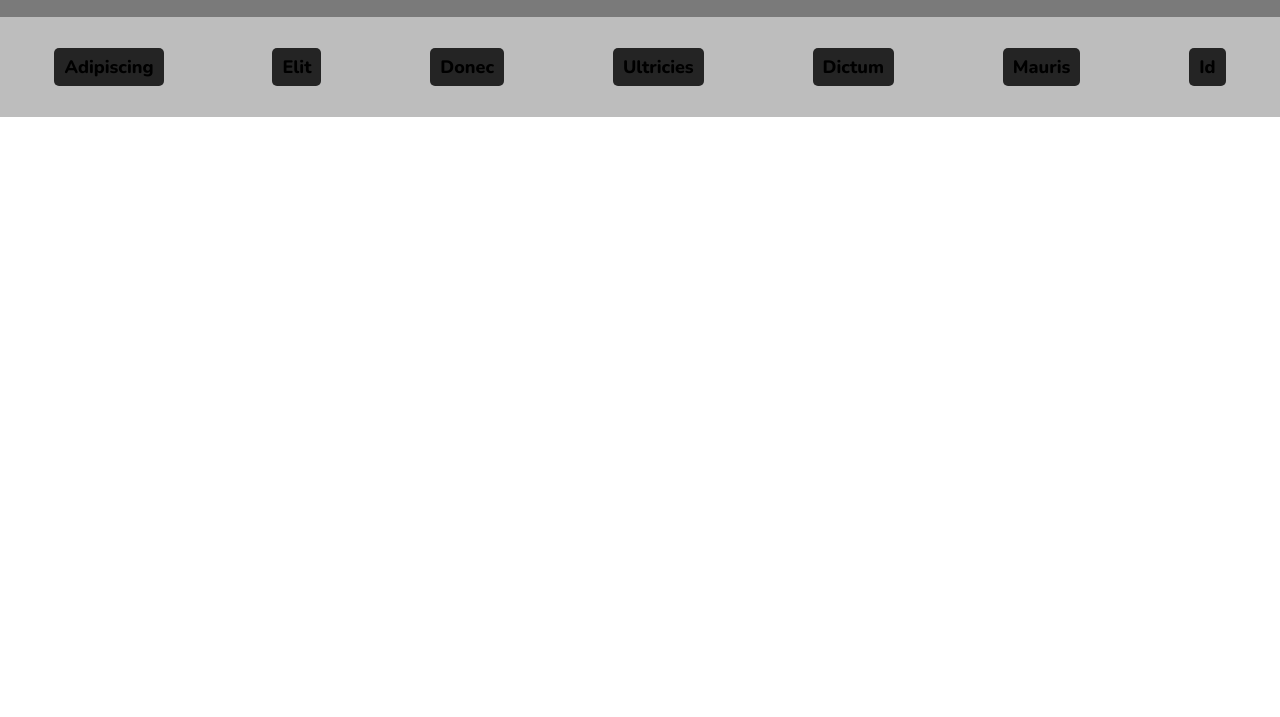
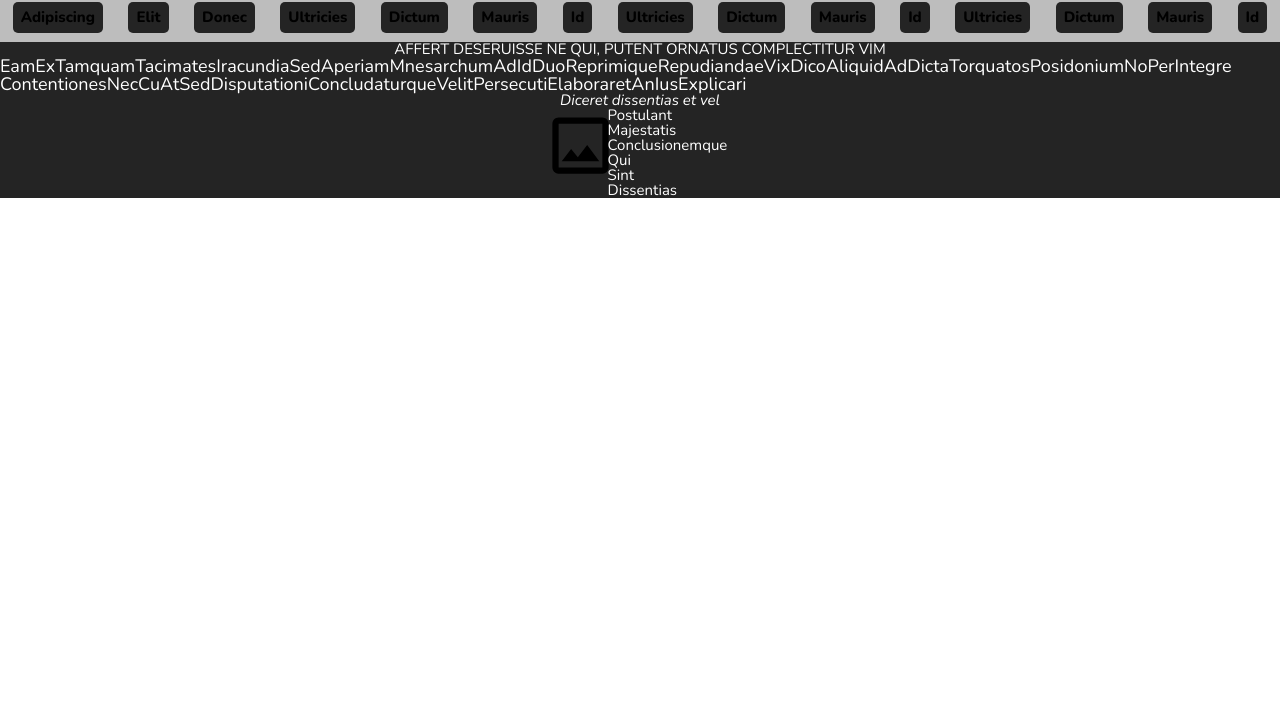
Before and after one commit to Drew-Daniels/design-teardown, a plain HTML site: page index.html in a window 1280 px wide. Shown: the part 83-800 px from the top of the page. Drawn offline with nearby package versions, Linux system fonts and the light colour scheme.

Commit message:
Have begun working on the footer. Also resized the navbars and added more list items to the second nav.

```diff
--- a/assets/stylesheets/style.css
+++ b/assets/stylesheets/style.css
@@ -73,6 +73,16 @@ body {
 	background-color: var(--p5-bgcolor);
 }
 
+footer {
+	background-color: var(--p2-bgcolor);
+	display: flex;
+	flex-direction: column;
+	align-items: center;
+	justify-content: center;
+	color: var(--p5-bgcolor);
+	font-size: 15px;
+}
+
 nav {
 	display: flex;
 	justify-content: center;
@@ -96,6 +106,15 @@ a:link {
 
 a:visited {
 	color: inherit;
+}
+
+.horizontal-flex {
+	display: flex;
+}
+
+.vertical-flex {
+	display: flex;
+	flex-direction: column;
 }
 
 .searchbar-container {
@@ -134,13 +153,14 @@ a:visited {
 }
 
 .nav-primary {
-	height: 100px;
+	height: 75px;
+	width: 70%;
 	align-items: center;
 	margin-left: 50px;
 }
 
 .nav-secondary {
-	height: 100px;
+	height: 50px;
 	width: 100%;
 	align-items: center;
 }
@@ -167,9 +187,9 @@ a:visited {
 }
 
 .secondary-nav-item {
-	font-size: 18px;
+	font-size: 15px;
 	font-weight: 800;
-	padding: 10px;
+	padding: 8px;
 	background-color: var(--p2-bgcolor);
 	border-radius: 5px;
 }
@@ -183,5 +203,32 @@ a:visited {
 }
 
 .icon-large {
-	height: 50px;
+	height: 75px;
 }
+
+.magazine-topics-list {
+	display: flex;
+	flex-wrap: wrap;
+	list-style: circle;
+}
+
+.magazine-topics-item {
+	display: inline;
+	font-size: 18px;
+}
+
+.col-one-third {
+	width: 33.33%;
+}
+
+.col-two-thirds {
+	width: 66.66%;
+}
+
+.uppercase {
+	text-transform: uppercase;
+}
+
+.italic {
+	font-style: italic;
+}
--- a/index.html
+++ b/index.html
@@ -46,6 +46,14 @@
                             <li><a href="#" class="secondary-nav-item">Dictum</a></li>
                             <li><a href="#" class="secondary-nav-item">Mauris</a></li>
                             <li><a href="#" class="secondary-nav-item">Id</a></li>
+                            <li><a href="#" class="secondary-nav-item">Ultricies</a></li>
+                            <li><a href="#" class="secondary-nav-item">Dictum</a></li>
+                            <li><a href="#" class="secondary-nav-item">Mauris</a></li>
+                            <li><a href="#" class="secondary-nav-item">Id</a></li>
+                            <li><a href="#" class="secondary-nav-item">Ultricies</a></li>
+                            <li><a href="#" class="secondary-nav-item">Dictum</a></li>
+                            <li><a href="#" class="secondary-nav-item">Mauris</a></li>
+                            <li><a href="#" class="secondary-nav-item">Id</a></li>
                         </ul>
                     </nav>
                 </div>
@@ -54,7 +62,66 @@
 
             </main>
             <footer>
+                <p class="uppercase">Affert deseruisse ne qui, putent ornatus complectitur vim </p>
+                <ul class="magazine-topics-list">
+                    <li class="magazine-topics-item"><a href="#">Eam</a></li>
+                    <li class="magazine-topics-item"><a href="#">Ex</a></li>
+                    <li class="magazine-topics-item"><a href="#">Tamquam</a></li>
+                    <li class="magazine-topics-item"><a href="#">Tacimates</a></li>
+                    <li class="magazine-topics-item"><a href="#">Iracundia</a></li>
+                    <li class="magazine-topics-item"><a href="#">Sed</a></li>
+                    <li class="magazine-topics-item"><a href="#">Aperiam</a></li>
+                    <li class="magazine-topics-item"><a href="#">Mnesarchum</a></li>
+                    <li class="magazine-topics-item"><a href="#">Ad</a></li>
+                    <li class="magazine-topics-item"><a href="#">Id</a></li>
+                    <li class="magazine-topics-item"><a href="#">Duo</a></li>
+                    <li class="magazine-topics-item"><a href="#">Reprimique</a></li>
+                    <li class="magazine-topics-item"><a href="#">Repudiandae</a></li>
+                    <li class="magazine-topics-item"><a href="#"></a>Vix</li>
+                    <li class="magazine-topics-item"><a href="#"></a>Dico</li>
+                    <li class="magazine-topics-item"><a href="#"></a>Aliquid</li>
+                    <li class="magazine-topics-item"><a href="#"></a>Ad</li>
+                    <li class="magazine-topics-item"><a href="#"></a>Dicta</li>
+                    <li class="magazine-topics-item"><a href="#"></a>Torquatos</li>
+                    <li class="magazine-topics-item"><a href="#"></a>Posidonium</li>
+                    <li class="magazine-topics-item"><a href="#"></a>No</li>
+                    <li class="magazine-topics-item"><a href="#"></a>Per</li>
+                    <li class="magazine-topics-item"><a href="#"></a>Integre</li>
+                    <li class="magazine-topics-item"><a href="#"></a>Contentiones</li>
+                    <li class="magazine-topics-item"><a href="#"></a>Nec</li>
+                    <li class="magazine-topics-item"><a href="#"></a>Cu</li>
+                    <li class="magazine-topics-item"><a href="#"></a>At</li>
+                    <li class="magazine-topics-item"><a href="#"></a>Sed</li>
+                    <li class="magazine-topics-item"><a href="#"></a>Disputationi</li>
+                    <li class="magazine-topics-item"><a href="#"></a>Concludaturque</li>
+                    <li class="magazine-topics-item"><a href="#"></a>Velit</li>
+                    <li class="magazine-topics-item"><a href="#"></a>Persecuti</li>
+                    <li class="magazine-topics-item"><a href="#"></a>Elaboraret</li>
+                    <li class="magazine-topics-item"><a href="#"></a>An</li>
+                    <li class="magazine-topics-item"><a href="#"></a>Ius</li>
+                    <li class="magazine-topics-item"><a href="#"></a>Explicari</li>
+                </ul>
+                <div class="footer-notes">
 
+                </div>
+                <p class="italic">Diceret dissentias et vel</p>
+                <div class="horizontal-flex">
+                    <div class="col-one-third">
+                        <img src="assets/images/icons/image-placeholder.svg" alt="Placeholder Image" class="icon-large">
+                    </div>
+                    <div class="col-two-thirds">
+                        <ul>
+                            <li><a href="#">Postulant</a></li>
+                            <li><a href="#"></a>Majestatis</li>
+                            <li><a href="#"></a>Conclusionemque</li>
+                        </ul>
+                        <ul>
+                            <li><a href="#">Qui</a></li>
+                            <li><a href="#">Sint</a></li>
+                            <li><a href="#">Dissentias</a></li>
+                        </ul>
+                    </div>
+                </div>
             </footer>
         </body>
 </html>
```
